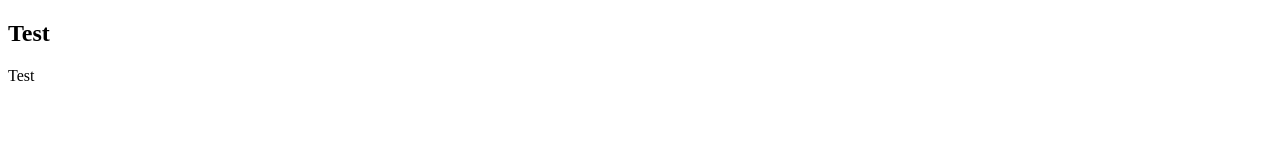
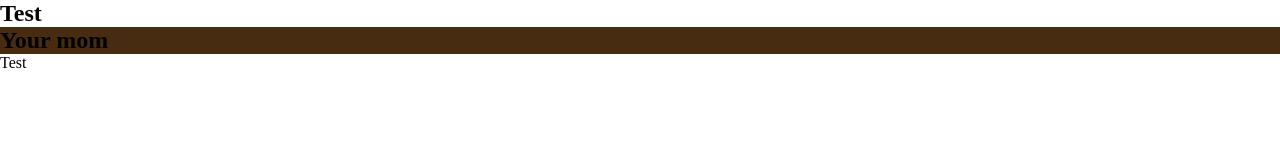
Before and after one commit to Maverick7274/Git-Tutorials, a plain HTML site: page index.html in a window 1280 px wide. Drawn offline with Linux system fonts and the light colour scheme.

Commit message:
modified:   index.html new file:   style.css

```diff
--- a/index.html
+++ b/index.html
@@ -4,12 +4,14 @@
     <meta charset="UTF-8">
     <meta http-equiv="X-UA-Compatible" content="IE=edge">
     <meta name="viewport" content="width=device-width, initial-scale=1.0">
+    <link rel="stylesheet" href="style.css">
     <title>Test</title>
 </head>
 <body>
 
     <section>
         <h1>Test</h1>
+        <h2>Your mom</h2>
         <p>Test</p>
     </section>
 </body>
--- /dev/null
+++ b/style.css
@@ -0,0 +1,9 @@
+*
+{
+    padding: 0%;
+    margin: 0%;
+}
+h2
+{
+    background: #3b1d01ed;
+}
```
